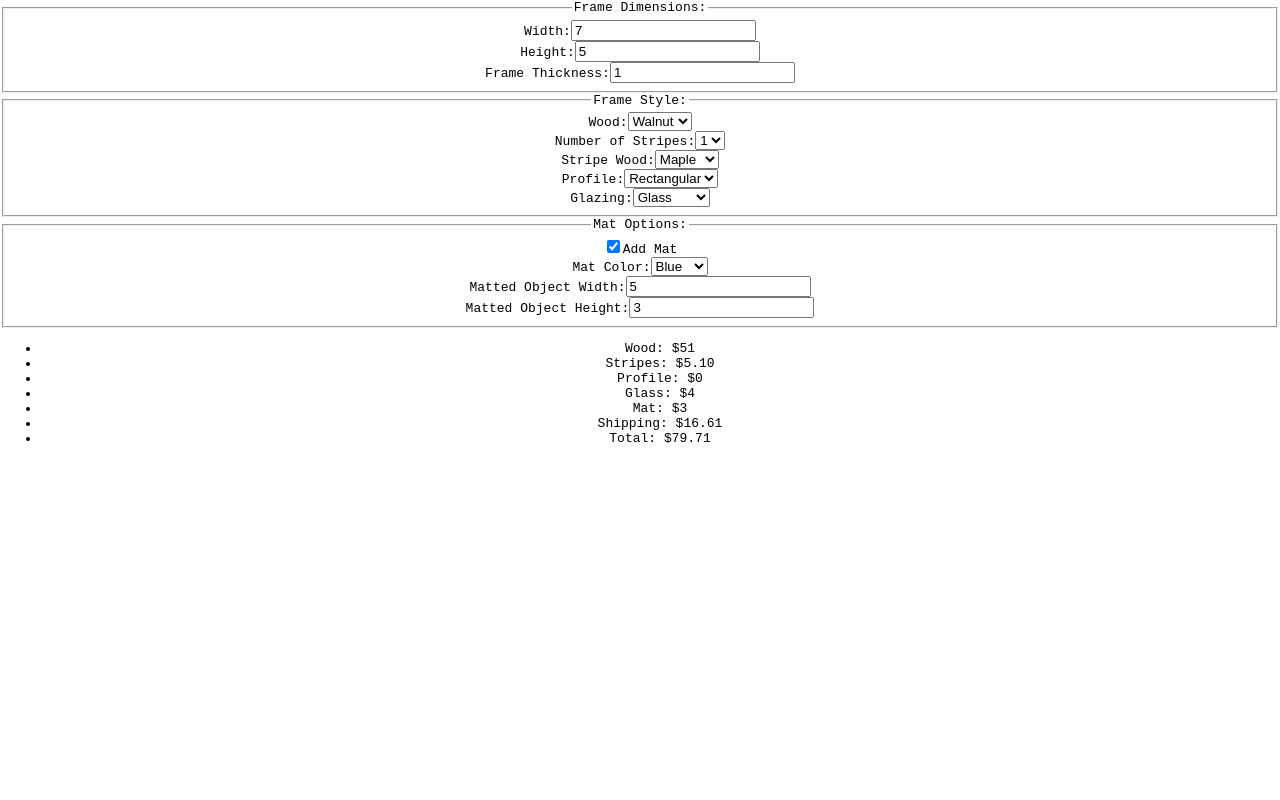
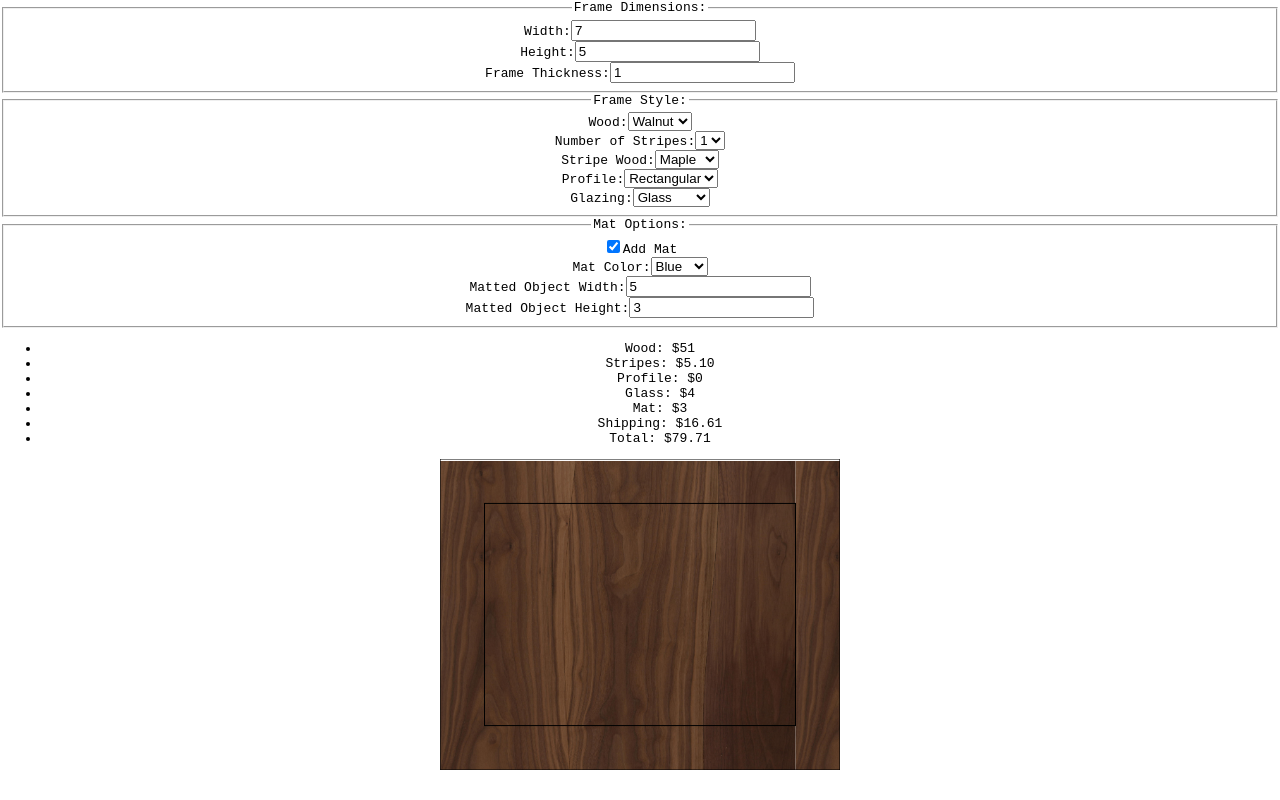
Before and after one commit to JessMorgan/Frame-Designer-React, a React app: page / in a window 1280 px wide. Built offline with nearby package versions, Linux system fonts and the light colour scheme.

Commit message:
Beginnings of preview component, featuring background

```diff
--- a/src/App.js
+++ b/src/App.js
@@ -32,7 +32,7 @@ const App = () => {
       .then(profiles => {setProfileOptions(profiles);})
       .catch(error => console.log(`Error fetching profile options: ${error}`));
   }, []);
-  const [woodChoices, setWoodChoices] = React.useState([]);
+  const [woodChoices, setWoodChoices] = React.useState({});
   const [matColors, setMatColors] = React.useState({});
   const [profileOptions, setProfileOptions] = React.useState([]);
   const [state, setState] = React.useState({
@@ -53,7 +53,7 @@ const App = () => {
     <div className="App">
       <FrameDesignerForm state={state} update={setState} woods={woodChoices} matColors={matColors} profileOptions={profileOptions}/>
       <Price state={state}/>
-      <Preview state={state}/>
+      <Preview state={state} woods={woodChoices} matColors={matColors}/>
     </div>
   );
 }
--- a/src/components/Form/FrameDesignerForm.js
+++ b/src/components/Form/FrameDesignerForm.js
@@ -12,6 +12,7 @@ const FrameDesignerForm = props => {
   const toggleMat = () => {
     props.update({...props.state, 'mat': !props.state.mat});
   }
+  const woodChoices = Object.entries(props.woods).map(w => w[0]);
   return(
     <form className="wwbjFrameDesigner">
       <fieldset>
@@ -23,10 +24,10 @@ const FrameDesignerForm = props => {
       <fieldset>
         <legend>Frame Style:</legend>
         {/* wood radios */}
-        <Select name="wood" label="Wood:" options={props.woods} selected={props.state.wood} onChange={updateByEvent} />
+        <Select name="wood" label="Wood:" options={woodChoices} selected={props.state.wood} onChange={updateByEvent} />
         <Select name="stripes" label="Number of Stripes:" options={[0,1,2]} selected={props.state.stripes} onChange={updateByEvent} />
         {props.state.stripes >= 1 &&
-          <Select name="stripeWood" label="Stripe Wood:" options={props.woods} selected={props.state.stripeWood} onChange={updateByEvent} />
+          <Select name="stripeWood" label="Stripe Wood:" options={woodChoices} selected={props.state.stripeWood} onChange={updateByEvent} />
         }
         <Select name="profile" label="Profile:" options={props.profileOptions} selected={props.state.profile} onChange={updateByEvent} />
         <Select name="glazing" label="Glazing:" options={["Glass","No Glass"]} selected={props.state.glazing} onChange={updateByEvent} />
--- a/src/components/Preview.js
+++ b/src/components/Preview.js
@@ -1,8 +1,34 @@
 import React from 'react';
 
-const Preview = props => {
+const Background = ({extents, woodChoices, wood}) => {
+  if (woodChoices[wood] === undefined) {
+    return null;
+  }
+  const width = woodChoices[wood].width;
+  const height = woodChoices[wood].height;
+  const woodUrl = "/woods/" + wood + ".jpg";
+  let images = [];
+  for (let x = 0; x < extents[0]; x += width) {
+    for (let y = 0; y < extents[1]; y += height) {
+      const key = "x" + x + "y" + y;
+      images.push(<image key={key} href={woodUrl} x = {x} y = {y} width = {width} height = {height} />);
+    }
+  }
+  return (<g id="background">{images}</g>);
+}
+
+const Preview = ({state, woods, matColors}) => {
+  const extents = [Number(state.width) + 2 * Number(state.thickness), Number(state.height) + 2 * Number(state.thickness)];
+  const svgWidth = 400;
+  const svgHeight = Math.round(extents[1] / extents[0] * svgWidth);
+  const viewBox = "0 0 " + extents[0] + " " + extents[1];
+  const strokeWidth = extents[0]/svgWidth;
+
   return(
-    <svg>
+    <svg version="1.1" baseProfile="full" xmlns="http://www.w3.org/2000/svg" width={svgWidth} height={svgHeight} viewBox={viewBox}>
+      <Background extents = {extents} woodChoices = {woods} wood = {state.wood} />
+      <rect x="0" y="0" width={extents[0]} height={extents[1]} fill="none" stroke="black" strokeWidth={strokeWidth} />
+      <rect x={state.thickness} y={state.thickness} width={Number(state.width)} height={Number(state.height)} fill="none" stroke="black" strokeWidth={strokeWidth}/>
     </svg>
   );
 };
--- a/src/components/Price.js
+++ b/src/components/Price.js
@@ -69,7 +69,7 @@ const calculateShipping = (prices, width, height, thickness, glazing) => {
   return shipping;
 }
 
-const Price = props => {
+const Price = ({state}) => {
   React.useEffect(() => {
     fetch('/price.txt')
       .then(response => {
@@ -82,13 +82,13 @@ const Price = props => {
   }, []);
   const [prices, setPrices] = React.useState({});
   const results = calculatePrice(prices,
-    Number(props.state.width),
-    Number(props.state.height),
-    Number(props.state.thickness),
-    Number(props.state.stripes),
-    props.state.profile,
-    props.state.glazing,
-    props.state.mat)
+    Number(state.width),
+    Number(state.height),
+    Number(state.thickness),
+    Number(state.stripes),
+    state.profile,
+    state.glazing,
+    state.mat)
   return(
     <div>
       <ul>
```
Also changed, not shown: public/woods.txt.
